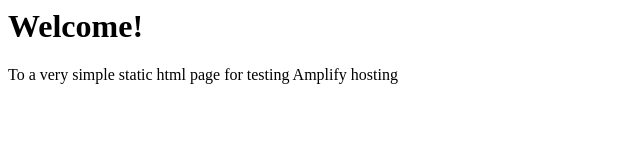
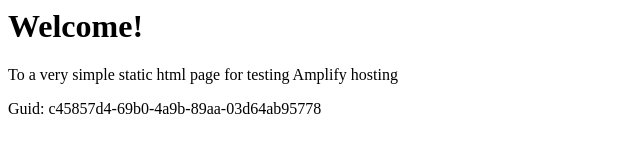
Before and after one commit to aws-aemilia-yul/Github-PR-Commit-Integration-Test-DoNotTouch-GitH-MJCD6L4M-v1-prod-ca-central-1, a website: page src/index.html in a window 1280 px wide. Shown: the whole page, without its empty margins (0-640 px from the left). Drawn offline with Linux system fonts and the light colour scheme.

Commit message:
commit from integ tests

```diff
--- a/src/index.html
+++ b/src/index.html
@@ -1,3 +1,5 @@
+
+
 <html lang="en">
 
 <head>
@@ -10,6 +12,6 @@
 <body>
     <h1>Welcome!</h1>
     <p>To a very simple static html page for testing Amplify hosting</p>
-</body>
+    <p>Guid: c45857d4-69b0-4a9b-89aa-03d64ab95778</p></body>
 
 </html>
```
